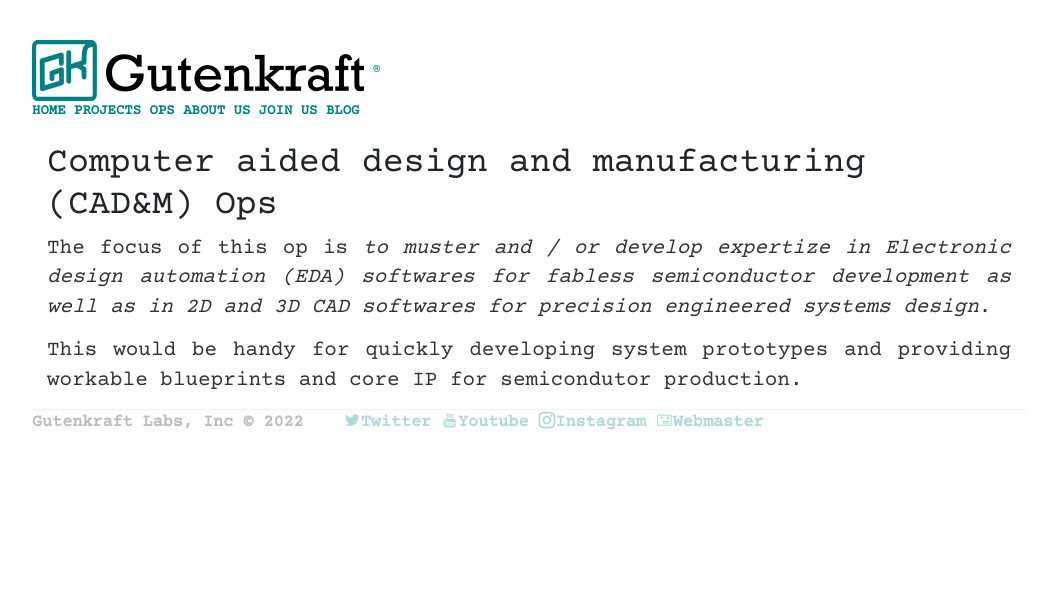
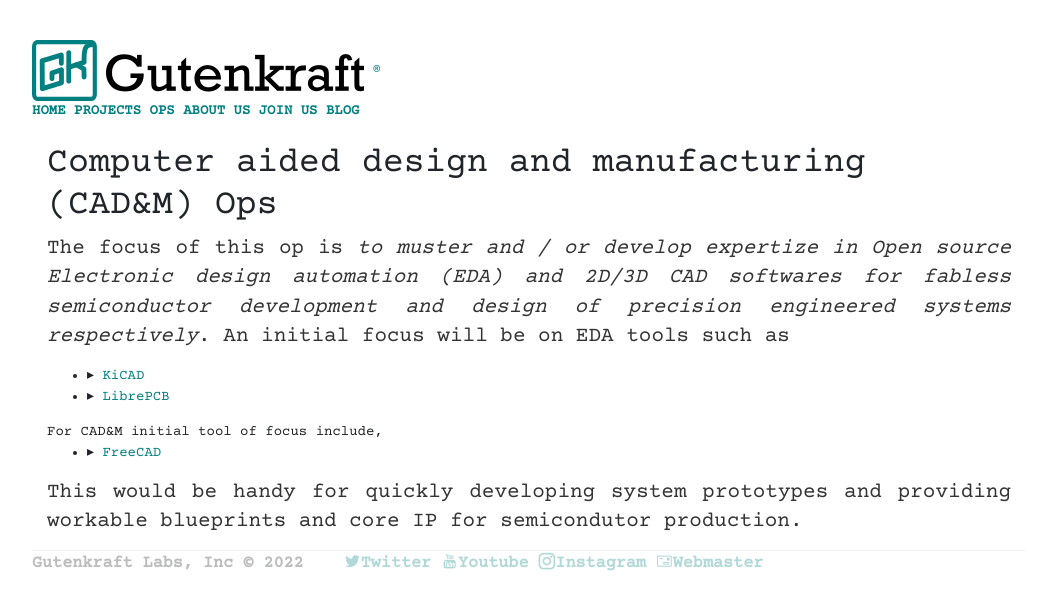
Before and after one commit to oferonmi/datafilik.github.io, a Jekyll site: the page built from ops/cadnm_op/index.html, in a window 1280 px wide. Shown: the top 610 px of the page, without its empty margins (111-1154 px from the left). Built offline with Jekyll 4.4.1, drawn with Linux system fonts in a browser that asks for light colours; some web fonts are replaced.

Commit message:
content update

```diff
--- a/ops/cadnm_op/index.html
+++ b/ops/cadnm_op/index.html
@@ -6,8 +6,17 @@
 <div class="container">
     <h1>Computer aided design and manufacturing (CAD&M) Ops</h1>
     <p align="justify">
-        The focus of this op is <em>to muster and / or develop expertize in Electronic design automation (EDA) softwares for fabless semiconductor development as well as in 2D and 3D CAD softwares for precision engineered systems design</em>.
+        The focus of this op is <em>to muster and / or develop expertize in Open source Electronic design automation (EDA) and 2D/3D CAD softwares for fabless semiconductor development and design of precision engineered systems respectively</em>. An initial focus will be on EDA tools such as
+        <ul>
+            <li>&rtrif; <a href="https://en.wikipedia.org/wiki/KiCad" target="_blank">KiCAD</a></li>
+            <li>&rtrif; <a href="https://librepcb.org/LibrePCB" target="_blank">LibrePCB</a></li>
+        </ul>
+        For CAD&M initial tool of focus include,
+        <ul>
+            <li>&rtrif; <a href="https://en.wikipedia.org/wiki/FreeCAD" target="_blank">FreeCAD</a></li>
+        </ul>
     </p>
+
 
     <p align="justify">
         This would be handy for quickly developing system prototypes and providing workable blueprints and core IP for semicondutor production.
```
